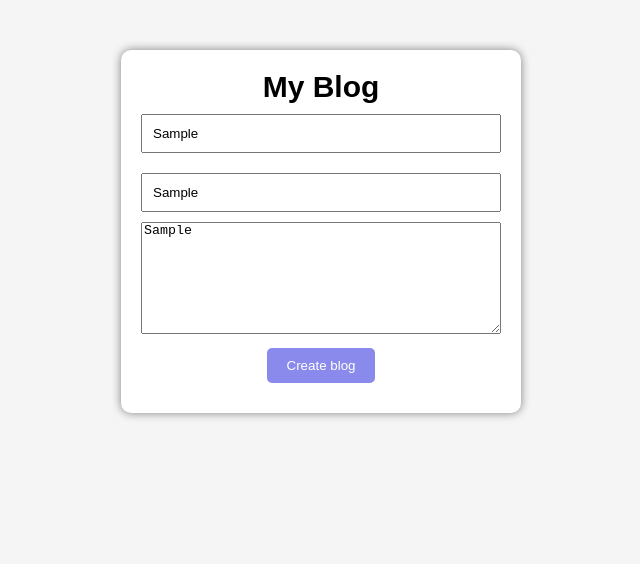
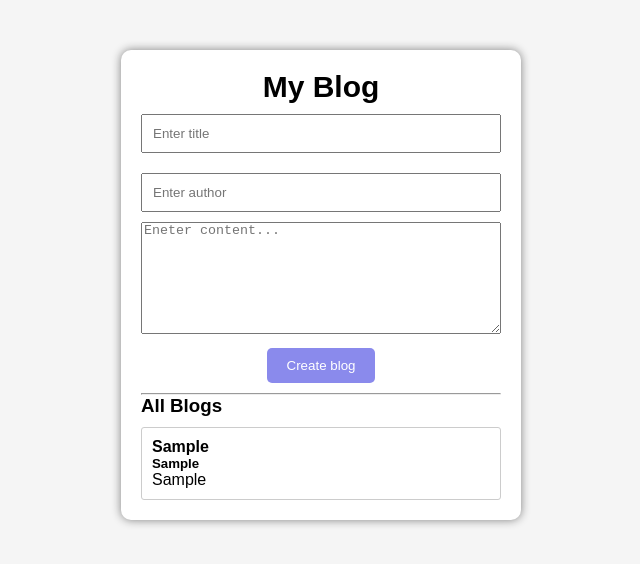
Before and after one commit to Mistrygeeta/BlogAPI-Project, a React app in the folder frontend/: page / in a window 1280 px wide. Both pictures are taken after typing "Sample", "Sample", "Sample" into the empty fields and a click on the button "Create blog". Shown: the top 564 px of the page, without its empty margins (319-959 px from the left). Built offline with nearby package versions, Linux system fonts and the light colour scheme; the HTML template or start-up script is replaced by a standard one.

Commit message:
feat: implement blog creation functionality and display all blogs

```diff
--- a/frontend/src/App.css
+++ b/frontend/src/App.css
@@ -50,3 +50,10 @@ button{
   border-radius: 5px;
   cursor: pointer;
 }
+
+.card{
+  border: 1px solid #ccc;
+  border-radius: 3px;
+  margin-top: 10px;
+  padding: 10px;
+}
--- a/frontend/src/App.jsx
+++ b/frontend/src/App.jsx
@@ -8,6 +8,24 @@ const App = () => {
     author :"",
     content : ""
   });
+
+  const [blogs, setBlogs] = useState([]);
+
+  const createBlog = ()=>{
+    const newBlog = {
+      id : Date.now(),
+      ...form
+    }
+    setBlogs([
+      ...blogs,
+      newBlog
+    ])
+    setForm({
+      title :"",
+      author:"",
+      content:""
+    })
+  };
 
   const handleChange = (e)=>{
     setForm({
@@ -20,11 +38,20 @@ const App = () => {
     <div className='container'>
       <h2>My Blog</h2>
 
-      <input name='title' placeholder='Enter title' onChange={handleChange} />
-      <input name='author' placeholder='Enter author' onChange={handleChange} />
-      <textarea name="content" placeholder='Eneter content...' onChange={handleChange}></textarea>
+      <input name='title' value= {form.title}  placeholder='Enter title' onChange={handleChange} />
+      <input name='author' value= {form.author} placeholder='Enter author' onChange={handleChange} /> <br />
+      <textarea name="content" value= {form.content} placeholder='Eneter content...' onChange={handleChange}></textarea>
 
-      <button>Create blog</button>
+      <button onClick={createBlog}>Create blog</button>
+      <hr />
+      <h3>All Blogs</h3>
+      {blogs.map((blog)=>(
+        <div key={blog.id} className='card'>
+          <h4>{blog.title}</h4>
+          <h5>{blog.author}</h5>
+          <p>{blog.content}</p>
+        </div>
+      ))}
     </div>
   )
 }
```
